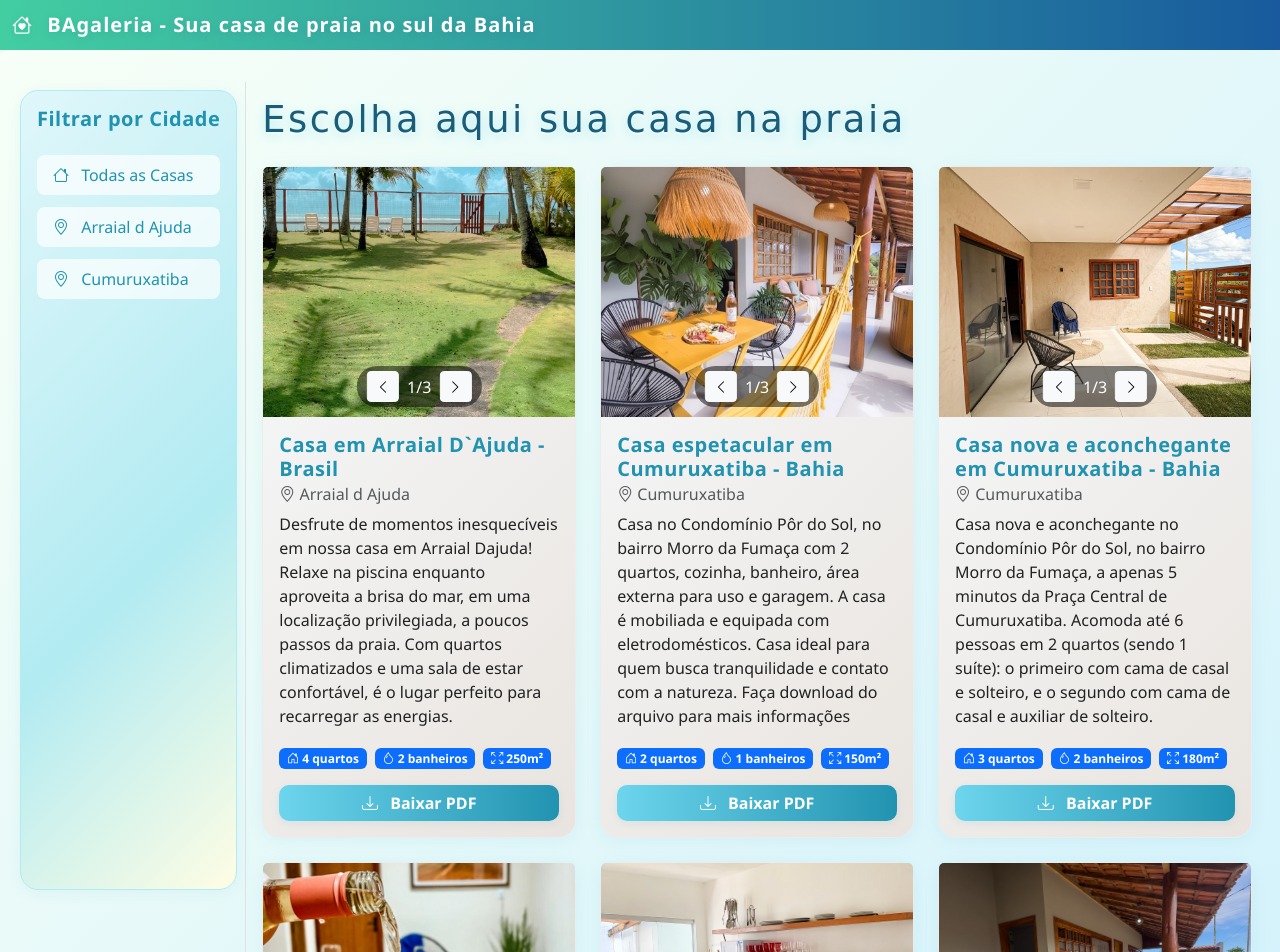
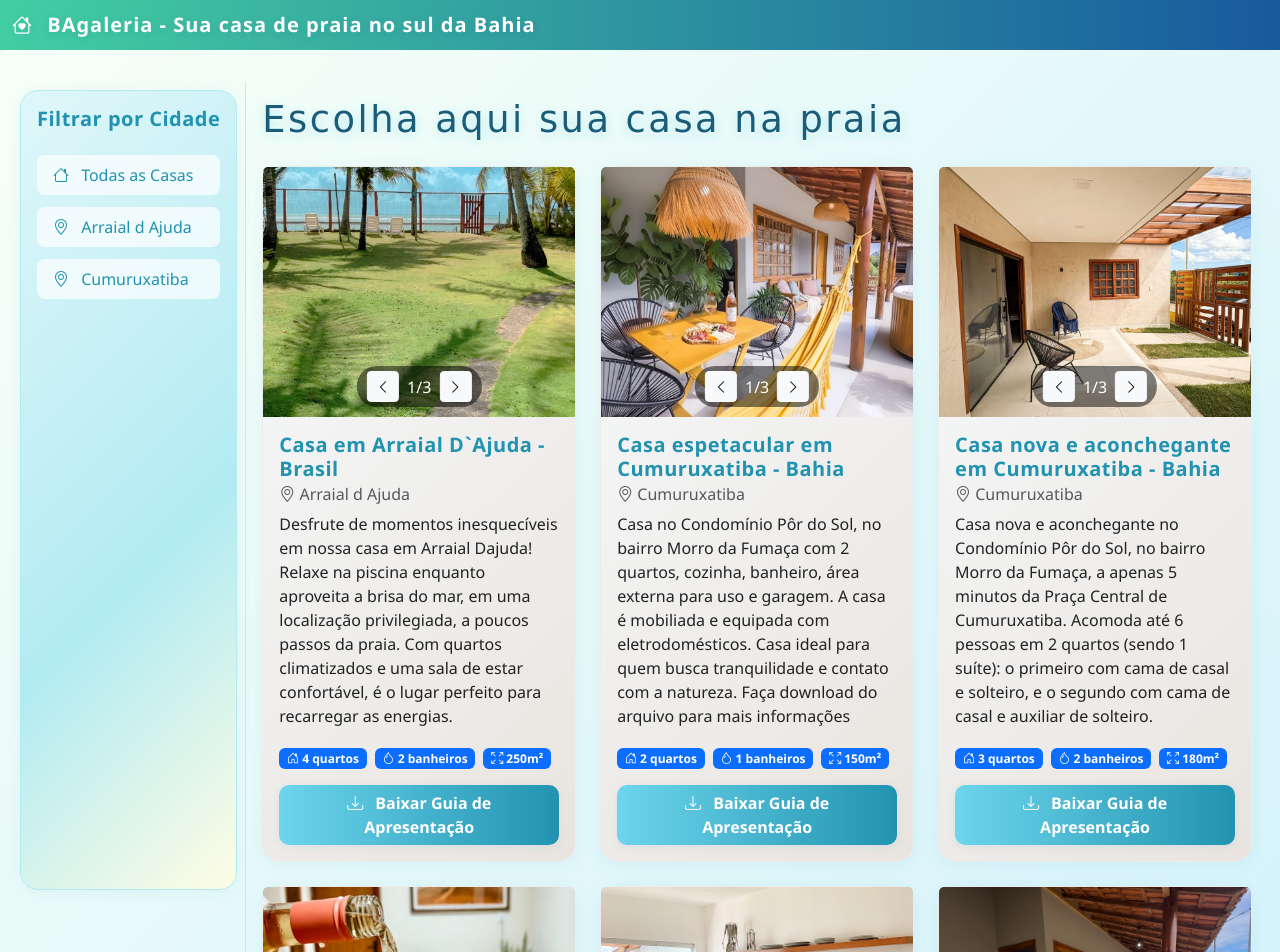
Before and after one commit to IJSantos/bagaleria, an Angular app: page / in a window 1280 px wide. Shown: the top 952 px of the page. Built offline with nearby package versions, Linux system fonts and the light colour scheme.

Commit message:
Ajuste no titulo do PDF

```diff
--- a/src/app/components/house-card/house-card.component.html
+++ b/src/app/components/house-card/house-card.component.html
@@ -45,7 +45,7 @@
 
     <button class="btn btn-primary w-100" (click)="downloadPdf()">
       <i class="bi bi-download me-2"></i>
-      Baixar PDF
+      Baixar Guia de Apresentação
     </button>
   </div>
 </div>
```
